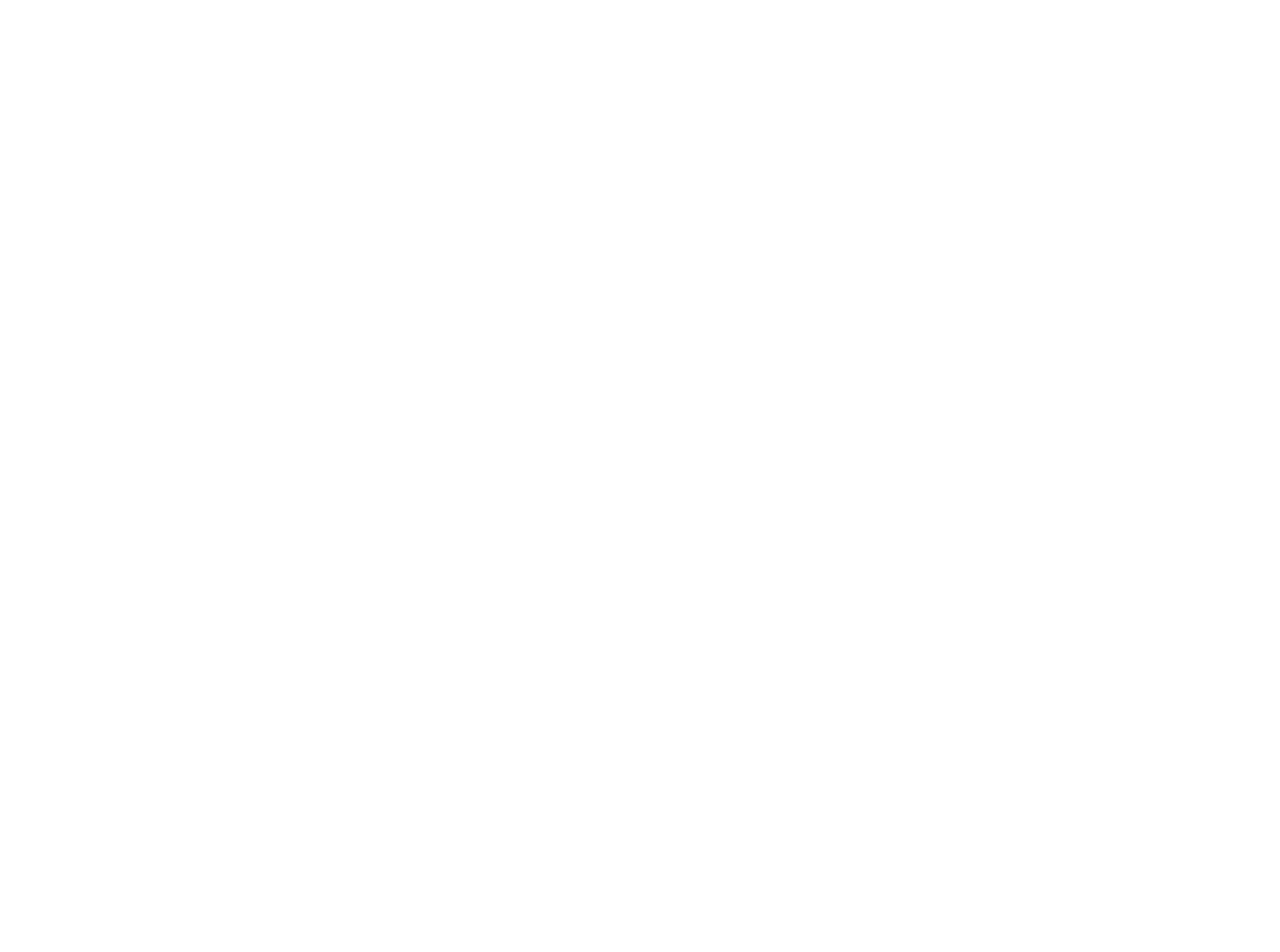
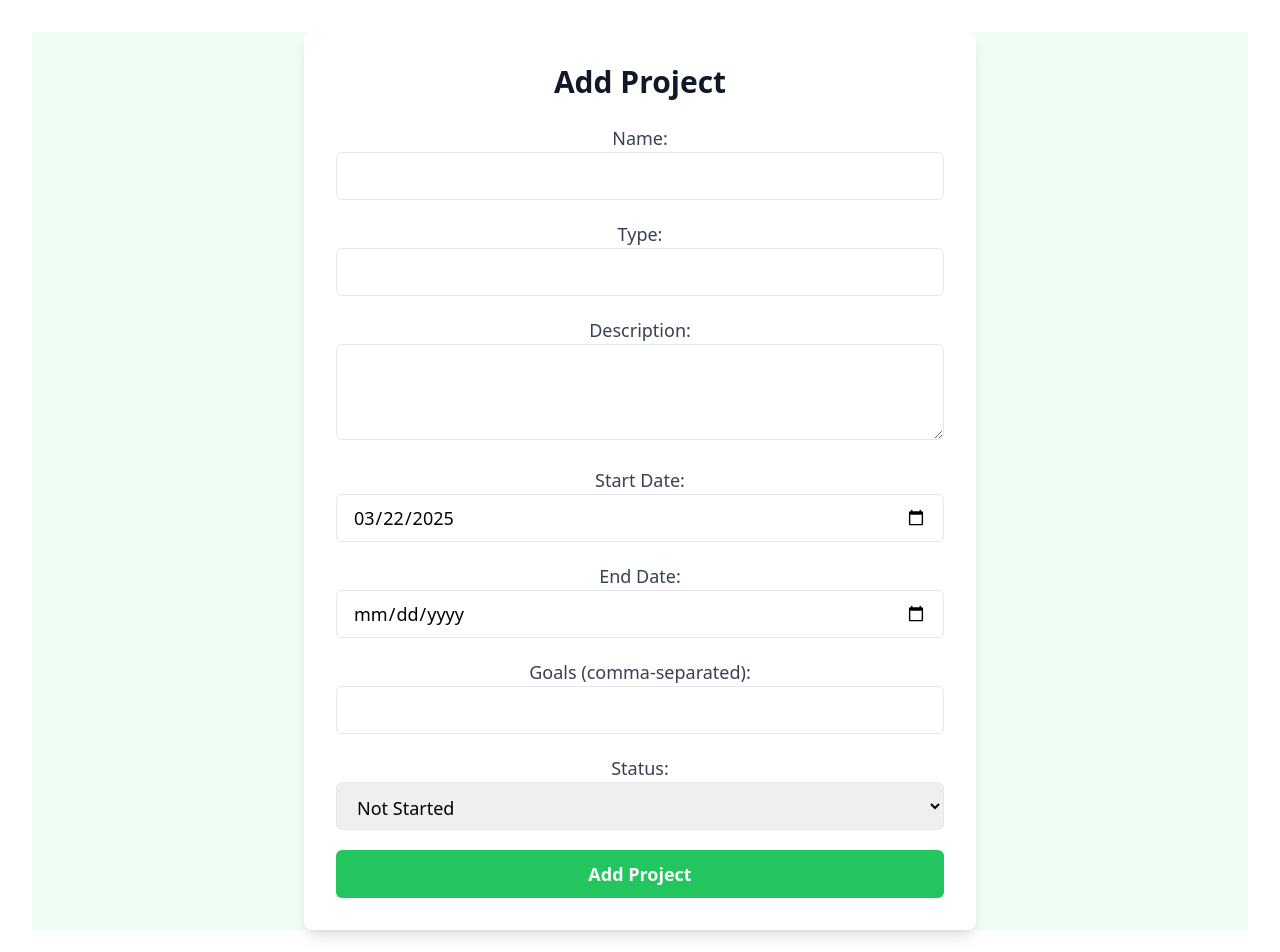
Before and after one commit to vikesh-24/GreenPulse, a React (Vite) app in the folder Admin/: page /addproject in a window 1280 px wide. Before the commit this address had no page. Shown: the top 952 px of the page. Before the commit the page ends 800 px from the top, so only its background shows below. Built offline with nearby package versions, Linux system fonts and the light colour scheme.

Commit message:
projectmanagement fully completed

```diff
--- a/Admin/src/App.jsx
+++ b/Admin/src/App.jsx
@@ -5,6 +5,7 @@
 import Admindashboard from './pages/Admindashboard';
 import Adminprojectlist from './pages/Adminprojectlist';
 import  Editprojects from './pages/EditProject';
+import AddProject from './pages/AddProject';
 import { Route,Routes } from 'react-router-dom';
 
 function App() {
@@ -16,6 +17,7 @@
         <Route path='/dashboard' element={<Admindashboard/>}/>
         <Route path='/adminprojectlist' element={<Adminprojectlist/>}/>
         <Route path='/editproject/:id' element={<Editprojects/>}/>
+        <Route path='/addproject' element={<AddProject/>}/>
       </Routes>
 
 
--- /dev/null
+++ b/Admin/src/pages/AddProject.jsx
@@ -0,0 +1,152 @@
+import React, { useState } from 'react';
+import { useNavigate } from 'react-router-dom';
+
+
+const AddProject = () => {
+    const [name, setName] = useState('');
+    const [type, setType] = useState('');
+    const [description, setDescription] = useState('');
+    const [startDate, setStartDate] = useState(new Date().toISOString().split('T')[0]);
+    const [endDate, setEndDate] = useState('');
+    const [goals, setGoals] = useState('');
+    const [status, setStatus] = useState('Not Started');
+
+    const navigate = useNavigate();
+
+    const handleSubmit = async (e) => {
+        e.preventDefault();
+        try {
+            const projectData = {
+                name,
+                type,
+                description,
+                startDate: new Date(startDate),
+                endDate: new Date(endDate),
+                goals: goals.split(',').map(goal => goal.trim()),
+                status
+            };
+
+            const response = await fetch('http://localhost:5000/api/projects/addproject', {
+                method: 'POST',
+                headers: {
+                    'Content-Type': 'application/json'
+                },
+                body: JSON.stringify(projectData)
+            });
+
+            if (!response.ok) {
+                throw new Error('Failed to add project');
+            }
+
+            const data = await response.json();
+            console.log('Project added:', data);
+
+            // Clear the form
+            setName('');
+            setType('');
+            setDescription('');
+            setStartDate(new Date().toISOString().split('T')[0]);
+            setEndDate('');
+            setGoals('');
+            setStatus('Not Started');
+
+            navigate('/');
+        } catch (error) {
+            console.error('Error adding project:', error);
+        }
+    };
+
+    return (
+
+
+        <div className="min-h-screen bg-green-50 flex items-center justify-center px-6">
+            <div className="max-w-2xl w-full bg-white shadow-lg rounded-lg p-8">
+                <h2 className="text-3xl font-bold text-gray-900 text-center mb-6">Add Project</h2>
+                <form onSubmit={handleSubmit} className="space-y-5">
+                    <div>
+                        <label className="block text-lg font-medium text-gray-700">Name:</label>
+                        <input
+                            type="text"
+                            value={name}
+                            onChange={(e) => setName(e.target.value)}
+                            className="w-full h-12 px-4 py-3 border rounded-md text-lg focus:ring-2 focus:ring-indigo-500"
+                            required
+                        />
+                    </div>
+                    <div>
+                        <label className="block text-lg font-medium text-gray-700">Type:</label>
+                        <input
+                            type="text"
+                            value={type}
+                            onChange={(e) => setType(e.target.value)}
+                            className="w-full h-12 px-4 py-3 border rounded-md text-lg focus:ring-2 focus:ring-indigo-500"
+                            required
+                        />
+                    </div>
+                    <div>
+                        <label className="block text-lg font-medium text-gray-700">Description:</label>
+                        <textarea
+                            value={description}
+                            onChange={(e) => setDescription(e.target.value)}
+                            className="w-full h-24 px-4 py-3 border rounded-md text-lg focus:ring-2 focus:ring-indigo-500"
+                            required
+                        ></textarea>
+                    </div>
+                    <div>
+                        <label className="block text-lg font-medium text-gray-700">Start Date:</label>
+                        <input
+                            type="date"
+                            value={startDate}
+                            onChange={(e) => setStartDate(e.target.value)}
+                            className="w-full h-12 px-4 py-3 border rounded-md text-lg focus:ring-2 focus:ring-indigo-500"
+                            required
+                        />
+                    </div>
+                    <div>
+                        <label className="block text-lg font-medium text-gray-700">End Date:</label>
+                        <input
+                            type="date"
+                            value={endDate}
+                            onChange={(e) => setEndDate(e.target.value)}
+                            className="w-full h-12 px-4 py-3 border rounded-md text-lg focus:ring-2 focus:ring-indigo-500"
+                            required
+                        />
+                    </div>
+                    <div>
+                        <label className="block text-lg font-medium text-gray-700">Goals (comma-separated):</label>
+                        <input
+                            type="text"
+                            value={goals}
+                            onChange={(e) => setGoals(e.target.value)}
+                            className="w-full h-12 px-4 py-3 border rounded-md text-lg focus:ring-2 focus:ring-indigo-500"
+                            required
+                        />
+                    </div>
+                    <div>
+                        <label className="block text-lg font-medium text-gray-700">Status:</label>
+                        <select
+                            value={status}
+                            onChange={(e) => setStatus(e.target.value)}
+                            className="w-full h-12 px-4 py-3 border rounded-md text-lg focus:ring-2 focus:ring-indigo-500"
+                            required
+                        >
+                            <option value="Not Started">Not Started</option>
+                            <option value="In Progress">In Progress</option>
+                            <option value="Completed">Completed</option>
+                            <option value="On Hold">On Hold</option>
+                        </select>
+                    </div>
+                    <button
+                        type="submit"
+                        className="w-full h-12 bg-green-500 text-white text-lg font-semibold rounded-md hover:bg-green-700 transition"
+                        onClick={navigate('/adminprojectlist')}
+                    >
+                        Add Project
+                    </button>
+                </form>
+            </div>
+        </div>
+    );
+};
+
+export default AddProject;
--- a/Admin/src/pages/Adminprojectlist.jsx
+++ b/Admin/src/pages/Adminprojectlist.jsx
@@ -51,7 +51,8 @@
       <div className="max-w-6xl mx-auto">
         <div className="flex justify-between items-center mb-6">
           <h2 className="text-3xl font-bold text-gray-900">Project List</h2>
-          <button className="px-4 py-2 bg-green-600 text-white font-semibold rounded-lg shadow-md hover:bg-green-700 transition">
+          <button className="px-4 py-2 bg-green-600 text-white font-semibold rounded-lg shadow-md hover:bg-green-700 transition"
+          onClick={()=>{navigate('/addproject')}}>
             ➕ Add Project
           </button>
         </div>
```
